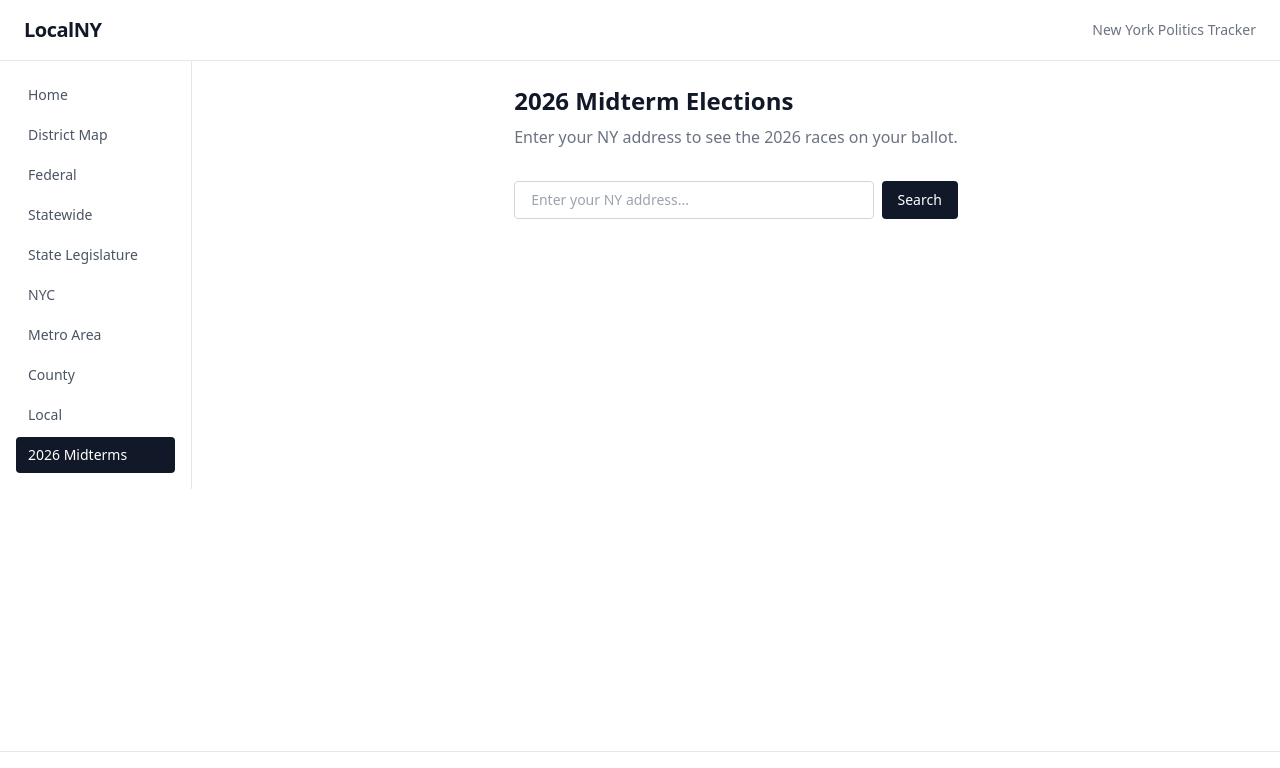
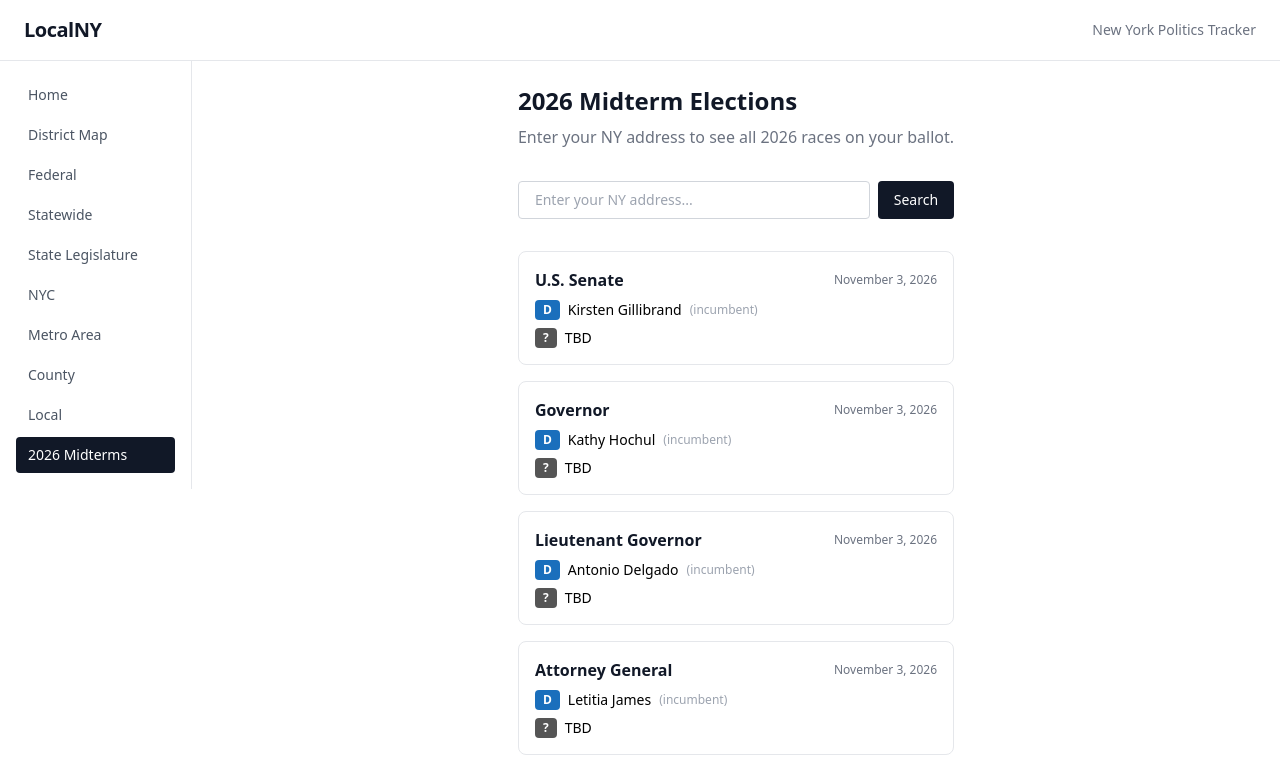
Before and after one commit to vincentbonet/LocalNY, a React (Vite) app: page /midterm in a window 1280 px wide. Shown: the top 768 px of the page. Built offline with nearby package versions, Linux system fonts and the light colour scheme.

Commit message:
feat: add statewide races, NYC council lookup, map layer toggle, deploy config

```diff
--- a/src/components/ui/SearchBar.tsx
+++ b/src/components/ui/SearchBar.tsx
@@ -3,10 +3,11 @@ import { useState } from 'react';
 interface Props {
   onSearch: (query: string) => void;
   placeholder?: string;
+  defaultValue?: string;
 }
 
-export default function SearchBar({ onSearch, placeholder = 'Enter your address...' }: Props) {
-  const [value, setValue] = useState('');
+export default function SearchBar({ onSearch, placeholder = 'Enter your address...', defaultValue = '' }: Props) {
+  const [value, setValue] = useState(defaultValue);
 
   return (
     <div className="flex gap-2">
--- /dev/null
+++ b/src/data/statewide-races-2026.ts
@@ -0,0 +1,59 @@
+import type { Race } from '../types/race';
+
+export const statewideRaces2026: Race[] = [
+  {
+    id: 'ny-us-senate',
+    office: 'U.S. Senate',
+    level: 'federal',
+    status: 'upcoming',
+    electionDate: '2026-11-03',
+    candidates: [
+      { name: 'Kirsten Gillibrand', party: 'Democrat', incumbent: true },
+      { name: 'TBD', party: 'Unknown', incumbent: false },
+    ],
+  },
+  {
+    id: 'ny-governor',
+    office: 'Governor',
+    level: 'statewide',
+    status: 'upcoming',
+    electionDate: '2026-11-03',
+    candidates: [
+      { name: 'Kathy Hochul', party: 'Democrat', incumbent: true },
+      { name: 'TBD', party: 'Unknown', incumbent: false },
+    ],
+  },
+  {
+    id: 'ny-lt-governor',
+    office: 'Lieutenant Governor',
+    level: 'statewide',
+    status: 'upcoming',
+    electionDate: '2026-11-03',
+    candidates: [
+      { name: 'Antonio Delgado', party: 'Democrat', incumbent: true },
+      { name: 'TBD', party: 'Unknown', incumbent: false },
+    ],
+  },
+  {
+    id: 'ny-ag',
+    office: 'Attorney General',
+    level: 'statewide',
+    status: 'upcoming',
+    electionDate: '2026-11-03',
+    candidates: [
+      { name: 'Letitia James', party: 'Democrat', incumbent: true },
+      { name: 'TBD', party: 'Unknown', incumbent: false },
+    ],
+  },
+  {
+    id: 'ny-comptroller',
+    office: 'State Comptroller',
+    level: 'statewide',
+    status: 'upcoming',
+    electionDate: '2026-11-03',
+    candidates: [
+      { name: 'Tom DiNapoli', party: 'Democrat', incumbent: true },
+      { name: 'TBD', party: 'Unknown', incumbent: false },
+    ],
+  },
+];
--- a/src/lib/api.ts
+++ b/src/lib/api.ts
@@ -186,3 +186,29 @@ export async function lookupCongressionalDistrict(lat: number, lng: number): Pro
   if (!districts?.length) return null;
   return districts[0].BASENAME;
 }
+
+export async function lookupNYCCouncilDistrictByCoords(lat: number, lng: number): Promise<number | null> {
+  try {
+    const { data } = await axios.get(
+      'https://services5.arcgis.com/GfwWNkhOj9bNBqoJ/arcgis/rest/services/NYC_City_Council_Districts/FeatureServer/0/query',
+      {
+        params: {
+          geometry: `${lng},${lat}`,
+          geometryType: 'esriGeometryPoint',
+          inSR: '4326',
+          spatialRel: 'esriSpatialRelIntersects',
+          outFields: 'CounDist',
+          f: 'json',
+        },
+      }
+    );
+    return data.features?.[0]?.attributes?.CounDist ?? null;
+  } catch {
+    return null;
+  }
+}
+
+export async function lookupNYCCouncilMember(address: string): Promise<number | null> {
+  const { lat, lng } = await geocodeAddress(address);
+  return lookupNYCCouncilDistrictByCoords(lat, lng);
+}
--- a/src/pages/Local.tsx
+++ b/src/pages/Local.tsx
@@ -1,12 +1,23 @@
 import { useMutation } from '@tanstack/react-query';
-import { lookupByAddress } from '../lib/api';
+import { lookupByAddress, lookupNYCCouncilMember } from '../lib/api';
+import { councilMembers } from '../data/nyc-council-members';
 import SearchBar from '../components/ui/SearchBar';
 import Spinner from '../components/ui/Spinner';
 import Badge from '../components/ui/Badge';
+import { useState } from 'react';
 
 export default function Local() {
+  const [councilDistrict, setCouncilDistrict] = useState<number | null>(null);
+
   const { data: groups = [], mutate: lookup, isPending, error } = useMutation({
-    mutationFn: lookupByAddress,
+    mutationFn: async (address: string) => {
+      const [reps, district] = await Promise.all([
+        lookupByAddress(address),
+        lookupNYCCouncilMember(address),
+      ]);
+      setCouncilDistrict(district);
+      return reps;
+    },
   });
 
   const localGroups = groups.filter((g) => {
@@ -14,6 +25,8 @@ export default function Local() {
     return !o.includes('representative') && !o.includes('congress') &&
            !o.includes('senator') && !o.includes('assembly');
   });
+
+  const councilMember = councilDistrict ? councilMembers[councilDistrict] : null;
 
   return (
     <div className="max-w-2xl mx-auto">
@@ -27,7 +40,29 @@ export default function Local() {
       {isPending && <Spinner />}
       {error && <p className="mt-4 text-red-500 text-sm">{(error as Error).message}</p>}
 
-      {groups.length > 0 && localGroups.length === 0 && (
+      {councilMember && (
+        <div className="mt-8">
+          <h2 className="text-sm font-semibold text-gray-500 uppercase tracking-wide mb-2">
+            NYC Council — District {councilDistrict}
+          </h2>
+          <div className="flex items-center gap-3 border border-gray-200 rounded-lg p-3">
+            <div className="flex-1">
+              <div className="flex items-center gap-2">
+                <Badge party={councilMember.party} />
+                <span className="font-medium text-sm">{councilMember.name}</span>
+              </div>
+              <p className="text-xs text-gray-400 mt-0.5">{councilMember.borough}</p>
+            </div>
+            {councilMember.website && (
+              <a href={councilMember.website} target="_blank" rel="noreferrer" className="text-xs text-blue-600 hover:underline">
+                Website
+              </a>
+            )}
+          </div>
+        </div>
+      )}
+
+      {groups.length > 0 && localGroups.length === 0 && !councilMember && (
         <p className="mt-8 text-gray-400 text-sm">No additional local officials found for this address.</p>
       )}
 
--- a/src/pages/MapView.tsx
+++ b/src/pages/MapView.tsx
@@ -22,6 +22,12 @@ L.Icon.Default.mergeOptions({
 const NY_CENTER: [number, number] = [42.9538, -75.5268];
 const NY_ZOOM = 7;
 
+const LAYERS = [
+  { label: 'Congressional', id: '12' },
+  { label: 'State Senate',  id: '14' },
+  { label: 'Assembly',      id: '16' },
+] as const;
+
 function FlyTo({ coords }: { coords: [number, number] }) {
   const map = useMap();
   useEffect(() => { map.flyTo(coords, 12); }, [coords]);
@@ -31,6 +37,7 @@ function FlyTo({ coords }: { coords: [number, number] }) {
 export default function MapView() {
   const [coords, setCoords] = useState<[number, number] | null>(null);
   const [groups, setGroups] = useState<OfficialGroup[]>([]);
+  const [activeLayer, setActiveLayer] = useState<string>('12');
 
   const { mutate: search, isPending, error } = useMutation({
     mutationFn: async (address: string) => {
@@ -53,12 +60,27 @@ export default function MapView() {
         <p className="text-gray-500 text-sm mt-1">Enter your address to see your representatives.</p>
       </div>
 
-      <div className="mb-4 flex gap-4 items-start">
+      <div className="mb-4 flex flex-wrap gap-4 items-center">
         <div className="flex-1 max-w-sm">
           <SearchBar onSearch={search} placeholder="Enter your NY address..." />
         </div>
+        <div className="flex gap-1">
+          {LAYERS.map((layer) => (
+            <button
+              key={layer.id}
+              onClick={() => setActiveLayer(layer.id)}
+              className={`px-3 py-1.5 rounded text-xs font-medium transition-colors ${
+                activeLayer === layer.id
+                  ? 'bg-gray-900 text-white'
+                  : 'bg-gray-100 text-gray-600 hover:bg-gray-200'
+              }`}
+            >
+              {layer.label}
+            </button>
+          ))}
+        </div>
         {isPending && <Spinner />}
-        {error && <p className="text-red-500 text-sm mt-2">{(error as Error).message}</p>}
+        {error && <p className="text-red-500 text-sm">{(error as Error).message}</p>}
       </div>
 
       <div className="flex gap-4 flex-1" style={{ minHeight: '540px' }}>
@@ -74,8 +96,9 @@ export default function MapView() {
               url="https://{s}.tile.openstreetmap.org/{z}/{x}/{y}.png"
             />
             <WMSTileLayer
+              key={activeLayer}
               url="https://tigerweb.geo.census.gov/arcgis/services/TIGERweb/Legislative/MapServer/WMSServer"
-              layers="12"
+              layers={activeLayer}
               format="image/png"
               transparent={true}
               opacity={0.6}
--- a/src/pages/Midterm.tsx
+++ b/src/pages/Midterm.tsx
@@ -1,14 +1,17 @@
+import { useEffect } from 'react';
+import { useSearchParams } from 'react-router-dom';
 import { useMutation } from '@tanstack/react-query';
 import { lookupByAddress } from '../lib/api';
 import type { OfficialGroup } from '../lib/api';
 import { houseRaces2026 } from '../data/midterm-2026';
+import { statewideRaces2026 } from '../data/statewide-races-2026';
 import type { Race } from '../types/race';
 import SearchBar from '../components/ui/SearchBar';
 import Spinner from '../components/ui/Spinner';
 import RaceCard from '../components/race/RaceCard';
 
 function buildRaces(groups: OfficialGroup[]): Race[] {
-  const races: Race[] = [];
+  const races: Race[] = [...statewideRaces2026];
 
   for (const group of groups) {
     const districtMatch = group.office.match(/District (\d+)/);
@@ -40,34 +43,39 @@ function buildRaces(groups: OfficialGroup[]): Race[] {
 }
 
 export default function Midterm() {
+  const [searchParams] = useSearchParams();
+  const addressParam = searchParams.get('address') ?? '';
+
   const { data: groups, mutate: lookup, isPending, error } = useMutation({
     mutationFn: lookupByAddress,
   });
 
-  const races = groups ? buildRaces(groups) : [];
+  useEffect(() => {
+    if (addressParam) lookup(addressParam);
+  }, []);
+
+  const races = groups ? buildRaces(groups) : statewideRaces2026;
 
   return (
     <div className="max-w-2xl mx-auto">
       <h1 className="text-2xl font-bold text-gray-900 mb-2">2026 Midterm Elections</h1>
       <p className="text-gray-500 mb-8">
-        Enter your NY address to see the 2026 races on your ballot.
+        Enter your NY address to see all 2026 races on your ballot.
       </p>
 
-      <SearchBar onSearch={lookup} placeholder="Enter your NY address..." />
+      <SearchBar onSearch={lookup} defaultValue={addressParam} placeholder="Enter your NY address..." />
 
       {isPending && <Spinner />}
       {error && <p className="mt-4 text-red-500 text-sm">{(error as Error).message}</p>}
 
-      {races.length > 0 && (
-        <div className="mt-8 flex flex-col gap-4">
-          {races.map((race) => (
-            <RaceCard key={race.id} race={race} />
-          ))}
-        </div>
-      )}
+      <div className="mt-8 flex flex-col gap-4">
+        {races.map((race) => (
+          <RaceCard key={race.id} race={race} />
+        ))}
+      </div>
 
-      {groups && races.length === 0 && (
-        <p className="mt-8 text-gray-400 text-sm">No 2026 races found for this address.</p>
+      {groups && races.length === statewideRaces2026.length && (
+        <p className="mt-4 text-gray-400 text-sm">No additional district races found for this address.</p>
       )}
     </div>
   );
```
Also changed, not shown: vercel.json (added).
